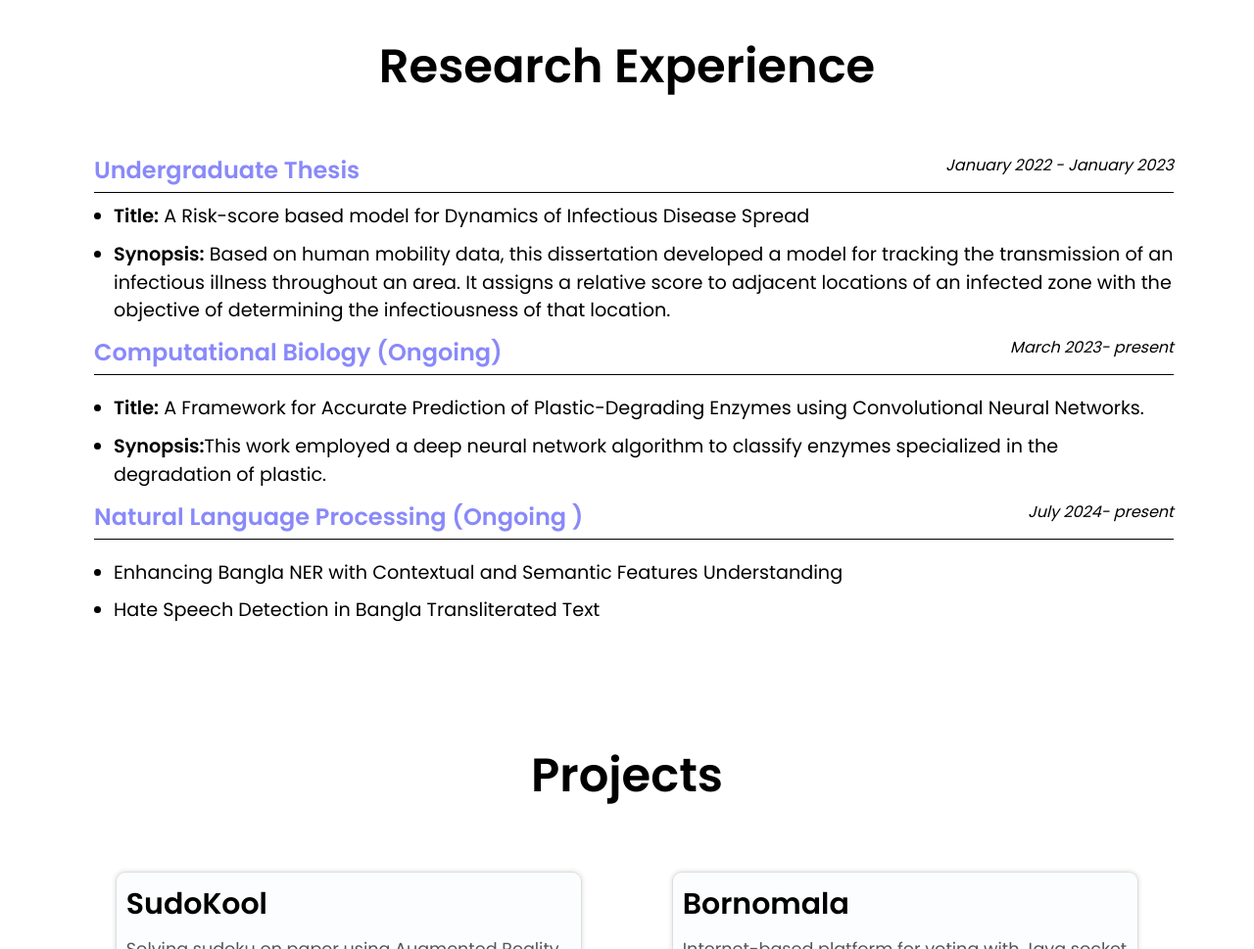
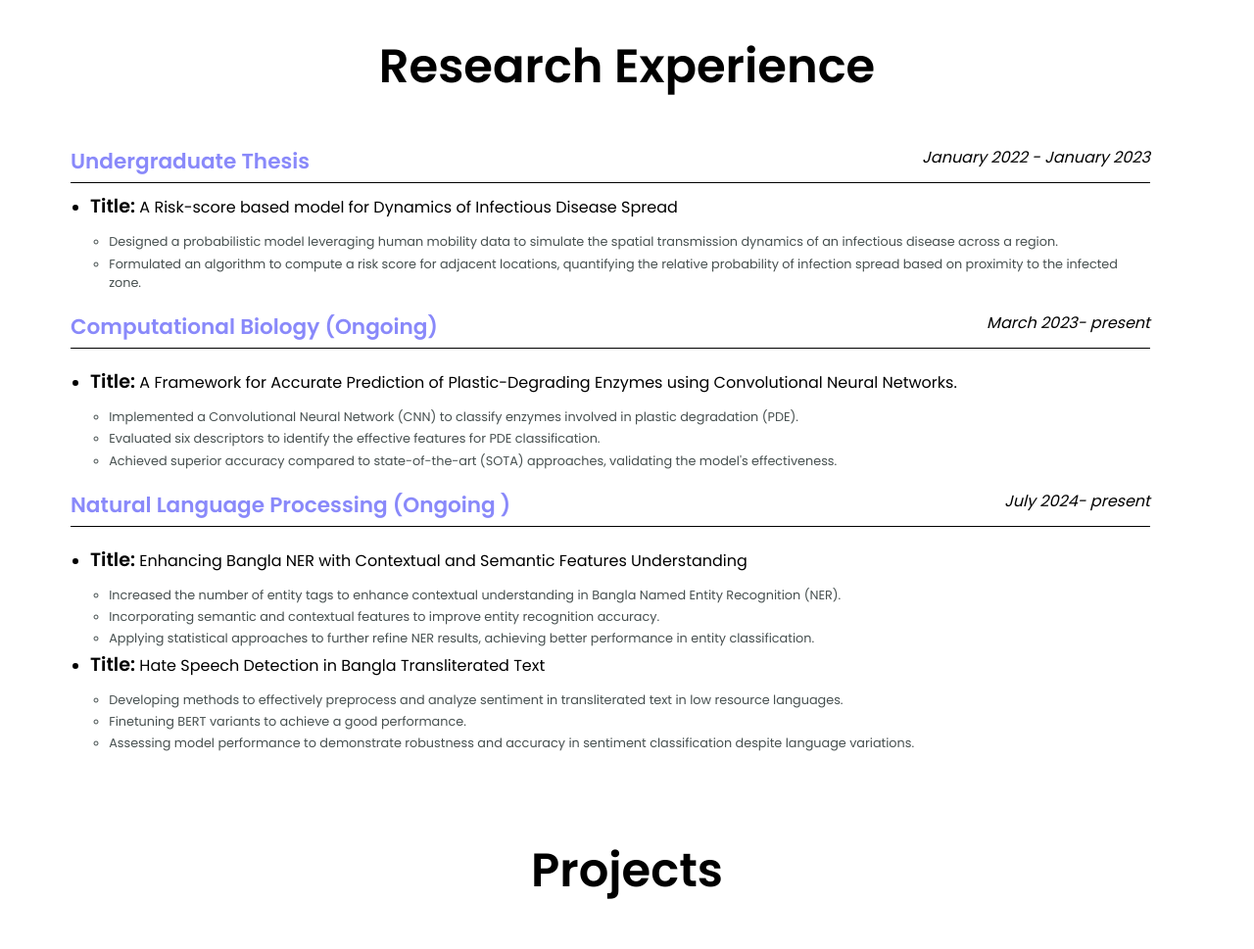
Before and after one commit to farihanjum/farihanjum.github.io, a plain HTML site: page index.html in a window 1280 px wide. Shown: the part 2020-2989 px from the top of the page at 98% size. Drawn offline with Linux system fonts and the light colour scheme.

Commit message:
Edited Experience section

```diff
--- a/index.html
+++ b/index.html
@@ -145,6 +145,10 @@
       <p class="education_subtext_p"> Coursework: Linear Algebra, Mathematical and Statistical Analysis for Engineers, Operating Systems</p>
 
   </div>
+  <div>
+
+
+  </div>
 </section>
 
 <!-- --------------------------------------------RESEARCH EXPERIENCE------------------------------------------------------------------ -->
@@ -163,8 +167,12 @@
         </div>
 
         <ul class="thesis-details">
-          <li><strong>Title:</strong> A Risk-score based model for Dynamics of Infectious Disease Spread</li>
-          <li><strong>Synopsis:</strong> Based on human mobility data, this dissertation developed a model for tracking the transmission of an infectious illness throughout an area. It assigns a relative score to adjacent locations of an infected zone with the objective of determining the infectiousness of that location.</li>
+          <li><strong>Title:</strong> A Risk-score based model for Dynamics of Infectious Disease Spread
+            <ul class='indented-sublist'>
+              <li> Designed a probabilistic model leveraging human mobility data to simulate the spatial transmission dynamics of an infectious disease across a region.</li>
+              <li>Formulated an algorithm to compute a risk score for adjacent locations, quantifying the relative probability of infection spread based on proximity to the infected zone.</li>
+            </ul>
+          </li>
         </ul>
       <!-- ----------ITEM2 -------------- -->
         <div class="experience-item">
@@ -173,10 +181,15 @@
             <span class="date-range">March 2023- present</span>
           </div>
       </div>
+      <!-- -------------------------------------------------- -->
       <ul class="thesis-details">
-        <li><strong>Title:</strong> A Framework for Accurate Prediction of Plastic-Degrading Enzymes using Convolutional Neural Networks.</li>
-        <li><strong>Synopsis:</strong>This work employed a deep neural network algorithm to classify enzymes specialized in the degradation of
-          plastic.</li>
+        <li><strong>Title:</strong> A Framework for Accurate Prediction of Plastic-Degrading Enzymes using Convolutional Neural Networks.
+          <ul class='indented-sublist'>
+            <li> Implemented a Convolutional Neural Network (CNN) to classify enzymes involved in plastic degradation (PDE).</li>
+            <li>Evaluated six descriptors to identify the effective features for PDE classification.</li>
+            <li>Achieved superior accuracy compared to state-of-the-art (SOTA) approaches, validating the model's effectiveness.</li>
+          </ul>
+        </li>
       </ul>
 
        <!-- ----------ITEM3 -------------- -->
@@ -185,11 +198,29 @@
           <span class="field field_text">Natural Language Processing (Ongoing )</span>
           <span class="date-range">July 2024- present</span>
         </div>
-    </div>
+      </div>
+      <!-- .................................. -->
+
+
     <ul class="thesis-details">
-      <li> Enhancing Bangla NER with Contextual and Semantic Features Understanding</li>
-      <li>Hate Speech Detection in Bangla Transliterated Text</li>
+      <li><strong>Title:</strong> Enhancing Bangla NER with Contextual and Semantic Features Understanding
+        <ul class='indented-sublist'>
+          <li>  Increased the number of entity tags to enhance contextual understanding in Bangla Named Entity Recognition (NER).</li>
+          <li> Incorporating semantic and contextual features to improve entity recognition accuracy.</li>
+          <li>Applying statistical approaches to further refine NER results, achieving better performance in entity classification.</li>
+        </ul>
+      </li>
+      <li><strong>Title:</strong> Hate Speech Detection in Bangla Transliterated Text
+        <ul class='indented-sublist'>
+          <li> Developing methods to effectively preprocess and analyze sentiment in transliterated text in low resource languages.</li>
+          <li> Finetuning BERT variants to achieve a good performance.</li>
+          <li> Assessing model performance to demonstrate robustness and accuracy in sentiment classification despite language variations.</li>
+        </ul>
+      </li>
     </ul>
+
+
+
     </div>
 
   <!-- </div> -->
--- a/style.css
+++ b/style.css
@@ -526,7 +526,7 @@ footer p {
 }
 /*RESEARCH EXPERIENCE SECTION*/
 .research_experience_details-container {
-  padding: 1.5rem;
+  /* padding: 1.5rem; */
   flex: 10;
   text-align: left;
   width: 97%;
@@ -554,6 +554,7 @@ footer p {
   justify-content: space-between;
   border-bottom: 1px solid #000;
   padding-bottom: 5px;
+  padding-top: 1em;
   margin-bottom: 10px;
 }
 
@@ -565,7 +566,7 @@ footer p {
 
 
 .field_text {
-  font-size: 1.5rem;
+  font-size: 1.35rem;
   font-weight: bold;
   color: rgb(137, 137, 250);
 
@@ -582,14 +583,14 @@ footer p {
 }
 
 .thesis-details li {
-  margin-bottom: 10px;
+  margin-bottom: 3px;
   line-height: 1.5;
-  font-size: 1.2rem;
+  /* font-size: 1.2rem; */
 }
 
 .thesis-details li strong {
   color: #000;
-  font-size: 1.2rem; /* Black color for bold text */
+  font-size: 1.2rem;
 }
 
 /*HONORS AND AWARDS------------------start----------------------------------------------------------------------------------------------------*/
@@ -697,6 +698,12 @@ footer p {
 
 }
 
+.indented-sublist {
+  padding-top: 0.9em;
+  padding-left: 1.5em;
+  font-size: 0.8em ;
+  color: #323c3ce5; /* Adjust based on relative font size */
+}
 /* Hover effect for buttons */
 .project button:hover {
   background-color: #eee;
```
